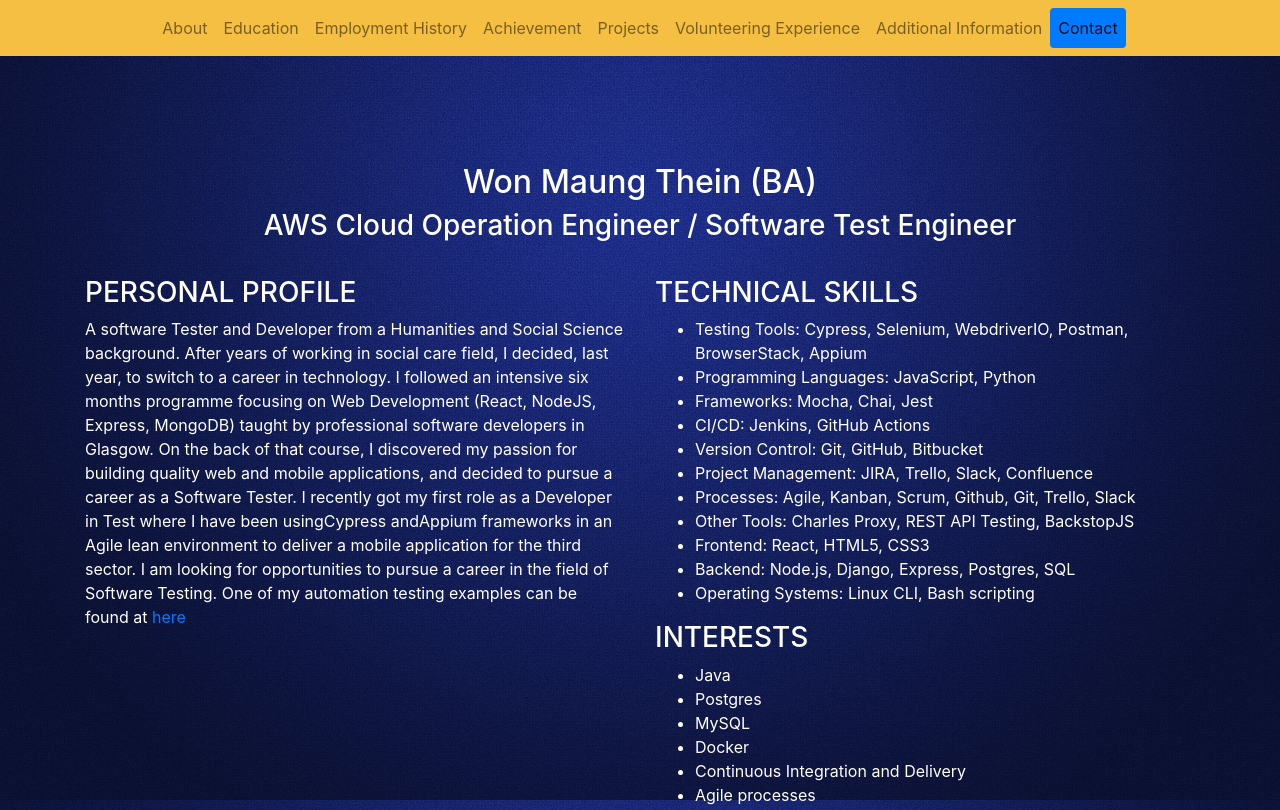
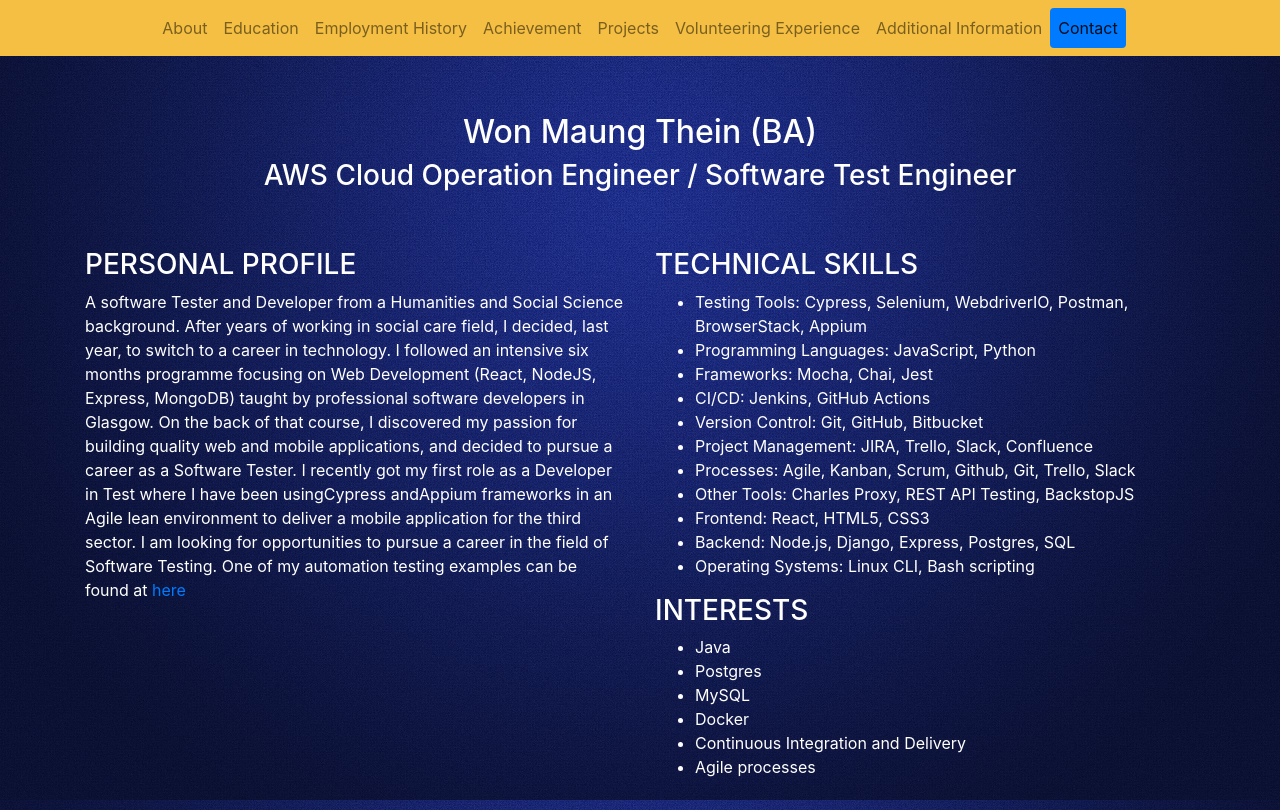
Before and after one commit to wonmaungthein/AWS-re-start-project, a website: page index.html in a window 1280 px wide. Shown: the top 810 px of the page. Drawn offline with nearby package versions, Linux system fonts and the light colour scheme.

Commit message:
Margine size updated

```diff
--- a/style.css
+++ b/style.css
@@ -1,7 +1,8 @@
 #Home {
   padding-top: 5%;
-  margin-top: 8%;
+  margin-top: 4%;
   margin-bottom: 5%;
+  /* border: solid rgb(41, 155, 79); */
 }
 
 
@@ -84,6 +85,7 @@
   text-align: center;
   color: white;
   /* margin-top: 7%; */
+  margin-bottom: 4%;
   padding-left: 2%;
   padding-right: 2%;
   width: 100%;
```
